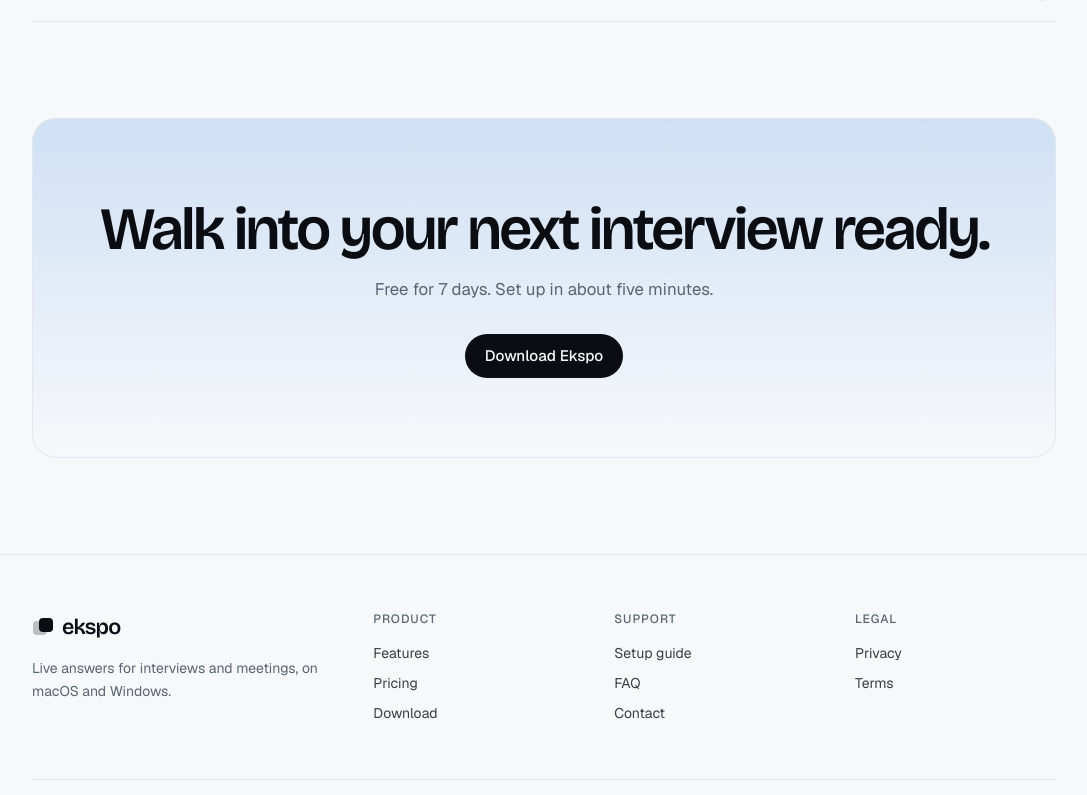
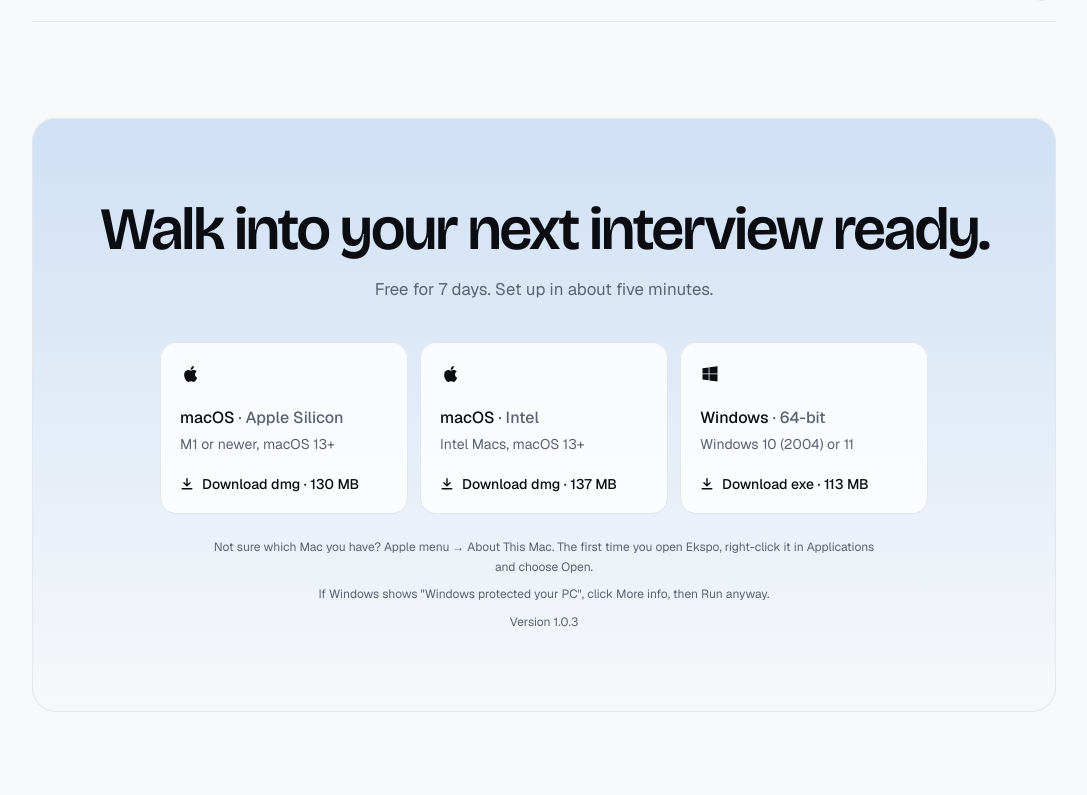
Before and after one commit to Criotech/Ekspo-website, a Next.js app: page / in a window 1280 px wide. Shown: the part 4265-5060 px from the top of the page, without its empty margins (96-1183 px from the left). Built offline with nearby package versions, Linux system fonts and the light colour scheme; no server answers.

Commit message:
feat: implement download section with platform detection and replace CallToAction with DownloadButton

```diff
--- a/src/app/page.tsx
+++ b/src/app/page.tsx
@@ -5,7 +5,7 @@
 import { Steps } from "@/components/Steps";
 import { Pricing } from "@/components/Pricing";
 import { Faq } from "@/components/Faq";
-import { CallToAction } from "@/components/CallToAction";
+import { Download } from "@/components/Download";
 import { Footer } from "@/components/Footer";
 
 export default function Home() {
@@ -19,7 +19,7 @@
         <Steps />
         <Pricing />
         <Faq />
-        <CallToAction />
+        <Download />
       </main>
       <Footer />
     </>
--- a/src/components/CallToAction.tsx
+++ /dev/null
@@ -1,19 +0,0 @@
-import { site } from "@/content/site";
-import { Button } from "./Button";
-
-export function CallToAction() {
-  const { cta } = site;
-  return (
-    <section id="download" className="scroll-mt-20 px-5 pb-24 sm:px-8">
-      <div className="relative mx-auto max-w-5xl overflow-hidden rounded-3xl bg-gradient-to-b from-sky to-paper px-6 py-20 text-center ring-1 ring-line ring-inset">
-        <h2 className="font-display text-[2.4rem] leading-[1.05] font-semibold tracking-[-0.04em] sm:text-6xl">
-          {cta.title}
-        </h2>
-        <p className="mx-auto mt-4 max-w-md text-[1.05rem] text-muted">{cta.body}</p>
-        <div className="mt-8 flex justify-center">
-          <Button href={site.downloadHref}>{cta.button}</Button>
-        </div>
-      </div>
-    </section>
-  );
-}
--- /dev/null
+++ b/src/components/Download.tsx
@@ -0,0 +1,96 @@
+"use client";
+
+import { useEffect, useState } from "react";
+import { site } from "@/content/site";
+import { detectPlatform, type Platform } from "@/lib/detectPlatform";
+
+type Installer = (typeof site.download.platforms)[number];
+
+export const installerUrl = (installer: Installer) => `${site.downloadBaseUrl}/${installer.file}`;
+
+export function matchesPlatform(installer: Installer, platform: Platform | null) {
+  return (
+    platform !== null &&
+    installer.os === platform.os &&
+    (platform.variant === undefined || installer.variant === platform.variant)
+  );
+}
+
+export function Download() {
+  const { cta, download } = site;
+  // Detected after mount so the server render and first client render match.
+  const [platform, setPlatform] = useState<Platform | null>(null);
+  useEffect(() => setPlatform(detectPlatform()), []);
+
+  return (
+    <section id="download" className="scroll-mt-20 px-5 pb-24 sm:px-8">
+      <div className="relative mx-auto max-w-5xl overflow-hidden rounded-3xl bg-gradient-to-b from-sky to-paper px-6 py-20 text-center ring-1 ring-line ring-inset">
+        <h2 className="font-display text-[2.4rem] leading-[1.05] font-semibold tracking-[-0.04em] sm:text-6xl">
+          {cta.title}
+        </h2>
+        <p className="mx-auto mt-4 max-w-md text-[1.05rem] text-muted">{cta.body}</p>
+
+        <div className="mx-auto mt-10 grid max-w-3xl gap-3 text-left sm:grid-cols-3">
+          {download.platforms.map((installer) => {
+            const recommended = matchesPlatform(installer, platform);
+            return (
+              <a
+                key={installer.file}
+                href={installerUrl(installer)}
+                download
+                className={`group flex flex-col rounded-2xl p-5 transition ${
+                  recommended
+                    ? "bg-ink text-paper hover:opacity-90"
+                    : "bg-surface/80 ring-1 ring-line ring-inset hover:bg-surface"
+                }`}
+              >
+                <div className="flex h-6 items-center justify-between gap-2">
+                  <OsIcon os={installer.os} />
+                  {recommended ? (
+                    <span className="rounded-full bg-accent px-2.5 py-1 text-[11px] font-medium text-accent-ink">
+                      Your computer
+                    </span>
+                  ) : null}
+                </div>
+                <p className="mt-5 font-medium">
+                  {installer.name} <span className={recommended ? "text-paper/60" : "text-muted"}>· {installer.variant}</span>
+                </p>
+                <p className={`mt-1 text-sm ${recommended ? "text-paper/60" : "text-muted"}`}>{installer.requirement}</p>
+                <span className="mt-5 inline-flex items-center gap-2 text-sm font-medium">
+                  <DownloadIcon />
+                  Download {installer.file.split(".").pop()} · {installer.size}
+                </span>
+              </a>
+            );
+          })}
+        </div>
+
+        <div className="mx-auto mt-6 max-w-2xl space-y-2 text-xs leading-relaxed text-muted">
+          <p>{download.notes.mac}</p>
+          <p>{download.notes.windows}</p>
+          <p>Version {download.version}</p>
+        </div>
+      </div>
+    </section>
+  );
+}
+
+function OsIcon({ os }: { os: Installer["os"] }) {
+  return os === "mac" ? (
+    <svg width="22" height="22" viewBox="0 0 24 24" fill="currentColor" aria-hidden="true">
+      <path d="M16.37 12.62c-.02-2.2 1.8-3.26 1.88-3.31-1.03-1.5-2.62-1.7-3.18-1.73-1.35-.14-2.64.8-3.33.8-.69 0-1.74-.78-2.87-.76-1.47.02-2.83.86-3.59 2.18-1.53 2.66-.39 6.59 1.1 8.75.73 1.05 1.6 2.24 2.73 2.2 1.1-.04 1.51-.71 2.84-.71 1.32 0 1.7.71 2.86.69 1.18-.02 1.93-1.07 2.65-2.13.84-1.22 1.18-2.4 1.2-2.46-.03-.01-2.3-.88-2.32-3.5zM14.2 6.16c.6-.73 1.01-1.75.9-2.76-.87.04-1.92.58-2.54 1.31-.56.64-1.05 1.67-.92 2.66.97.08 1.96-.49 2.56-1.21z" />
+    </svg>
+  ) : (
+    <svg width="20" height="20" viewBox="0 0 24 24" fill="currentColor" aria-hidden="true">
+      <path d="M3 5.1l7.4-1v7.2H3V5.1zm8.3-1.1L21 2.7v8.6h-9.7V4zM3 12.3h7.4v7.2L3 18.5v-6.2zm8.3 0H21v8.7l-9.7-1.3v-7.4z" />
+    </svg>
+  );
+}
+
+function DownloadIcon() {
+  return (
+    <svg width="14" height="14" viewBox="0 0 16 16" aria-hidden="true">
+      <path d="M8 2v8m0 0L4.5 6.5M8 10l3.5-3.5M2.5 13.5h11" fill="none" stroke="currentColor" strokeWidth="1.6" strokeLinecap="round" strokeLinejoin="round" />
+    </svg>
+  );
+}
--- /dev/null
+++ b/src/components/DownloadButton.tsx
@@ -0,0 +1,21 @@
+"use client";
+
+import { useEffect, useState, type ReactNode } from "react";
+import { site } from "@/content/site";
+import { detectPlatform, type Platform } from "@/lib/detectPlatform";
+import { Button } from "./Button";
+import { installerUrl, matchesPlatform } from "./Download";
+
+// Links straight to the visitor's installer when we can tell which one it is,
+// otherwise to the #download section with every option.
+export function DownloadButton({ children, className }: { children: ReactNode; className?: string }) {
+  const [platform, setPlatform] = useState<Platform | null>(null);
+  useEffect(() => setPlatform(detectPlatform()), []);
+
+  const installer = site.download.platforms.find((i) => matchesPlatform(i, platform));
+  return (
+    <Button href={installer ? installerUrl(installer) : site.downloadHref} className={className}>
+      {children}
+    </Button>
+  );
+}
--- a/src/components/Hero.tsx
+++ b/src/components/Hero.tsx
@@ -1,6 +1,7 @@
 import { site } from "@/content/site";
 import { Button } from "./Button";
 import { AppScreenshot } from "./AppScreenshot";
+import { DownloadButton } from "./DownloadButton";
 
 export function Hero() {
   const { hero } = site;
@@ -34,9 +35,7 @@
           className="rise mt-9 flex flex-wrap items-center justify-center gap-3"
           style={{ animationDelay: "240ms" }}
         >
-          <Button href={site.downloadHref}>
-            {hero.primaryCta}
-          </Button>
+          <DownloadButton>{hero.primaryCta}</DownloadButton>
           <Button href="#how-it-works" variant="ghost">
             {hero.secondaryCta}
           </Button>
--- a/src/content/site.ts
+++ b/src/content/site.ts
@@ -7,6 +7,9 @@
   description:
     "Ekspo listens to your call, transcribes it on your computer, and suggests an answer the moment you're asked a question.",
   downloadHref: "#download",
+  downloadBaseUrl: (
+    process.env.NEXT_PUBLIC_DOWNLOAD_BASE_URL ?? "https://github.com/Criotech/ekspo-releases/releases/download/v1.0.3"
+  ).replace(/\/$/, ""),
 
   nav: [
     { label: "Features", href: "#features" },
@@ -171,6 +174,43 @@
     button: "Download Ekspo",
   },
 
+  // Installers are too large for the repo, so they're served from the GitHub
+  // release in downloadBaseUrl (override with NEXT_PUBLIC_DOWNLOAD_BASE_URL).
+  // File names follow the app's electron-builder artifactName.
+  download: {
+    version: "1.0.3",
+    platforms: [
+      {
+        os: "mac",
+        name: "macOS",
+        variant: "Apple Silicon",
+        file: "Ekspo-1.0.3-mac-arm64.dmg",
+        size: "130 MB",
+        requirement: "M1 or newer, macOS 13+",
+      },
+      {
+        os: "mac",
+        name: "macOS",
+        variant: "Intel",
+        file: "Ekspo-1.0.3-mac-x64.dmg",
+        size: "137 MB",
+        requirement: "Intel Macs, macOS 13+",
+      },
+      {
+        os: "windows",
+        name: "Windows",
+        variant: "64-bit",
+        file: "Ekspo-1.0.0-win-x64.exe",
+        size: "113 MB",
+        requirement: "Windows 10 (2004) or 11",
+      },
+    ],
+    notes: {
+      mac: "Not sure which Mac you have? Apple menu → About This Mac. The first time you open Ekspo, right-click it in Applications and choose Open.",
+      windows: "If Windows shows \"Windows protected your PC\", click More info, then Run anyway.",
+    },
+  },
+
   footer: {
     blurb: "Live answers for interviews and meetings, on macOS and Windows.",
     columns: [
--- /dev/null
+++ b/src/lib/detectPlatform.ts
@@ -0,0 +1,27 @@
+// Best-effort guess at the visitor's computer, used only to put the right
+// installer first. Browsers don't expose CPU type directly: Chrome and Firefox
+// name the GPU through WebGL ("Apple M2" vs "Intel Iris"), Safari doesn't, so
+// a Mac defaults to Apple Silicon unless the GPU says Intel.
+export type Platform = { os: "mac" | "windows" | "other"; variant?: "Apple Silicon" | "Intel" };
+
+export function detectPlatform(): Platform {
+  const nav = navigator as Navigator & { userAgentData?: { platform?: string } };
+  const platform = nav.userAgentData?.platform || nav.platform || nav.userAgent;
+
+  if (/win/i.test(platform)) return { os: "windows" };
+  // iPads ask for desktop sites as "Macintosh"; touch support gives them away.
+  if (/mac/i.test(platform) && navigator.maxTouchPoints < 2) {
+    return { os: "mac", variant: /intel/i.test(gpuName()) ? "Intel" : "Apple Silicon" };
+  }
+  return { os: "other" };
+}
+
+function gpuName(): string {
+  try {
+    const gl = document.createElement("canvas").getContext("webgl");
+    const ext = gl?.getExtension("WEBGL_debug_renderer_info");
+    return (ext && gl?.getParameter(ext.UNMASKED_RENDERER_WEBGL)) || "";
+  } catch {
+    return "";
+  }
+}
```
Also changed, not shown: 2 other files (tests, documents, lock files or other folders).
